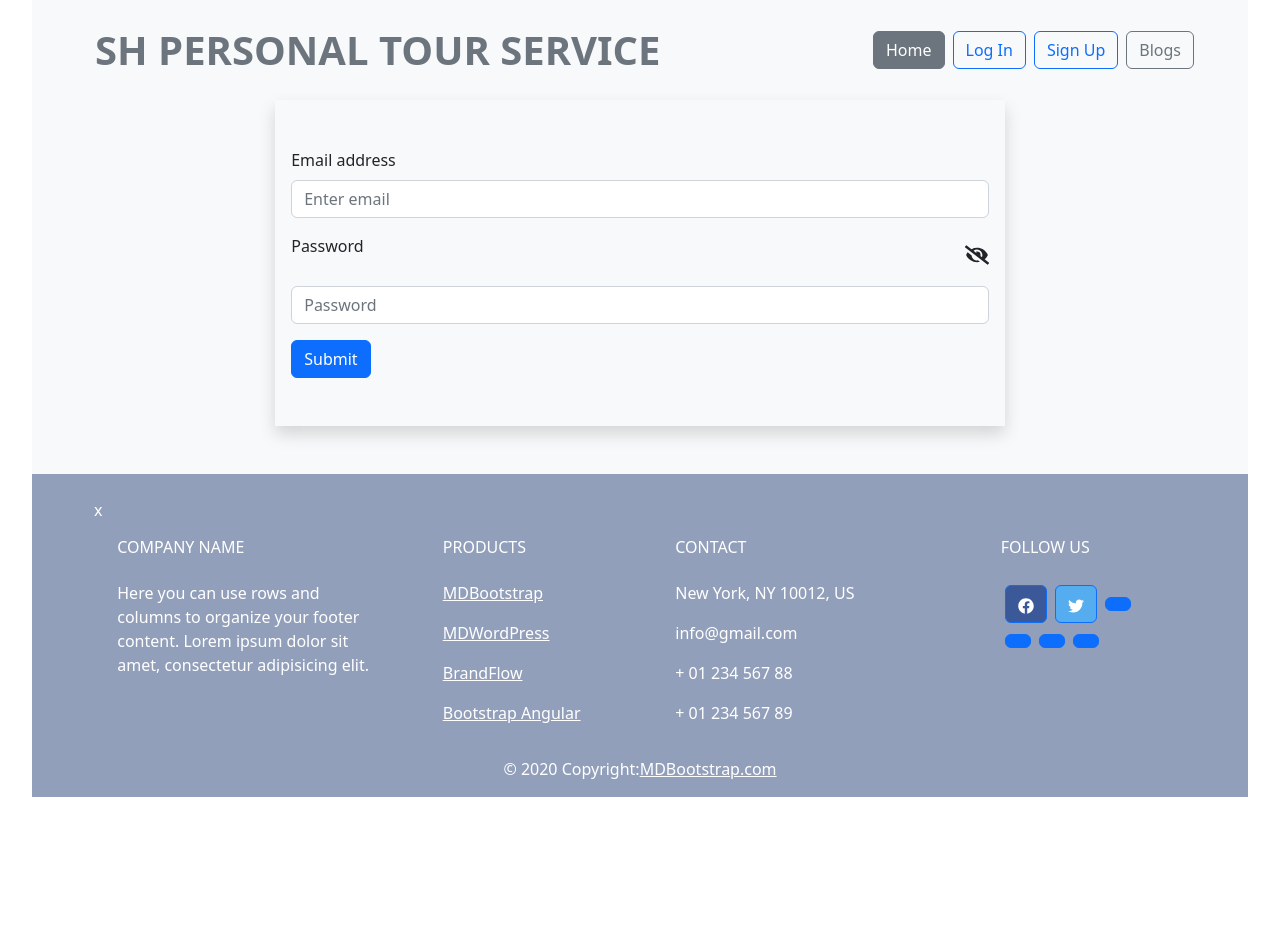
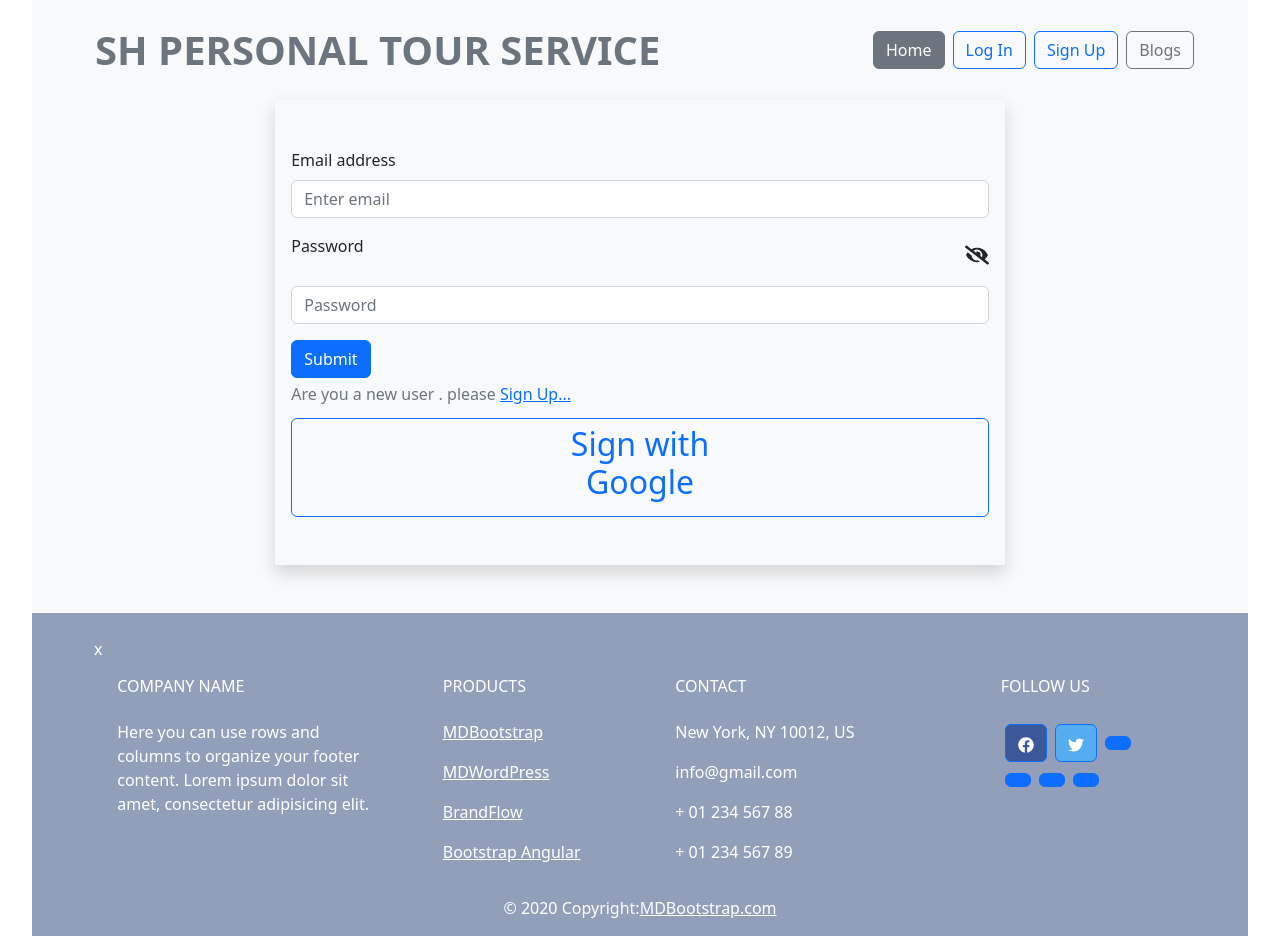
Before and after one commit to sarwar-asik/service-provider-project, a React (Create React App) app: page /login in a window 1280 px wide. Before the commit the page ends 800 px from the top, so only its background shows below. Built offline with nearby package versions, Linux system fonts and the light colour scheme; no server answers.

Commit message:
add authentication

```diff
--- a/src/contexts/AuthProvider.js
+++ b/src/contexts/AuthProvider.js
@@ -1,13 +1,20 @@
 import React, { createContext, useEffect, useState } from "react";
 import app from "../firebase/firebase.config";
-import { createUserWithEmailAndPassword, getAuth, onAuthStateChanged, signInWithEmailAndPassword, signOut } from "firebase/auth";
+import {
+  createUserWithEmailAndPassword,
+  getAuth,
+  GoogleAuthProvider,
+  onAuthStateChanged,
+  signInWithEmailAndPassword,
+  signInWithPopup,
+  signOut,
+} from "firebase/auth";
 import { toast } from "react-toastify";
 
 export const AuthContext = createContext();
 const auth = getAuth(app);
 
 const AuthProvider = ({ children }) => {
-
   const [user, setUser] = useState(null);
 
   const [loader, setloader] = useState(true);
@@ -21,9 +28,6 @@ const AuthProvider = ({ children }) => {
     setloader(true);
     return signInWithEmailAndPassword(auth, email, password);
   };
-
-
-
 
   useEffect(() => {
     const unsubscribe = onAuthStateChanged(auth, (currentUser) => {
@@ -39,20 +43,40 @@ const AuthProvider = ({ children }) => {
 
   //   for log out
 
-
   const logout = () => {
     return signOut(auth)
       .then(() => {
         alert("logout");
-        toast('log out ')
+        toast("log out ");
       })
       .catch((error) => {
         console.log(error.message, "from log out");
       });
   };
 
+  const provider = new GoogleAuthProvider();
 
-  const userInfo = { login ,user,loader,setloader, createUser,logout};
+  const googleSignIn = () => {
+    return signInWithPopup(auth, provider)
+      .then((result) => {
+        const user = result.user;
+        console.log(user);
+        toast("Google sign in");
+      })
+      .catch((error) => {
+        console.log(error);
+      });
+  };
+
+  const userInfo = {
+    login,
+    user,
+    loader,
+    setloader,
+    createUser,
+    logout,
+    googleSignIn,
+  };
   return (
     <div>
       <AuthContext.Provider value={userInfo}>{children}</AuthContext.Provider>
--- a/src/pages/login/Login.js
+++ b/src/pages/login/Login.js
@@ -2,6 +2,7 @@ import React, { useContext, useState } from "react";
 import Button from "react-bootstrap/Button";
 import Form from "react-bootstrap/Form";
 import { FaEye, FaEyeSlash } from "react-icons/fa";
+import { Link } from "react-router-dom";
 import { toast } from "react-toastify";
 import { AuthContext } from "../../contexts/AuthProvider";
 import useTitle from "../../myhooks/useTitle";
@@ -12,7 +13,7 @@ const Login = () => {
   const [show, setshow] = useState(false);
   const [error, setError] = useState("");
 
-  const { login, loader, setloader } = useContext(AuthContext);
+  const { login, loader, setloader ,googleSignIn } = useContext(AuthContext);
 
   const handleShow = () => {
     return setshow(!show);
@@ -86,6 +87,18 @@ const Login = () => {
           Submit
         </Button>
       </Form>
+      <p className="my-1 text-muted">
+        Are you a new user . please <Link to={"/signup"}>Sign Up...</Link>
+      </p>
+      <div onClick={googleSignIn } className="btn btn-outline-primary w-100 mt-2 ">
+        <h2 className="text-yellow-800">
+          Sign with <br />{" "}
+          <span className="text-3xl text-yellow-700 font-semibold">
+            {" "}
+            Google
+          </span>{" "}
+        </h2>
+      </div>
     </div>
   );
 };
--- a/src/pages/services/ServicesDetail.js
+++ b/src/pages/services/ServicesDetail.js
@@ -95,7 +95,7 @@ const sortsReview =reviews.sort((a,b)=>new Date(b.reviewTime)-new Date(a.reviewT
             return <div className="col-6 my-2 shadow ">
 
             <div class="card  border border-0">
-                <img className=" mx-auto py-3  rounded-pill" src={review.photo} class="card-img-top" alt="..." style={{'width':'40%'}}/>
+                <img className=" mx-auto py-3 " src={review.photo} class="card-img-top" alt="..." style={{'width':'40%','borderTopLeftRadius':'60%'}}/>
                 <div class="card-body">
                   <p class="card-text fw-bold fs-3 ">{review.review}</p>
                   <h5 class="card-title text-muted">{review.name}</h5>
```
Lines whose indentation alone changed are shown as unchanged.
